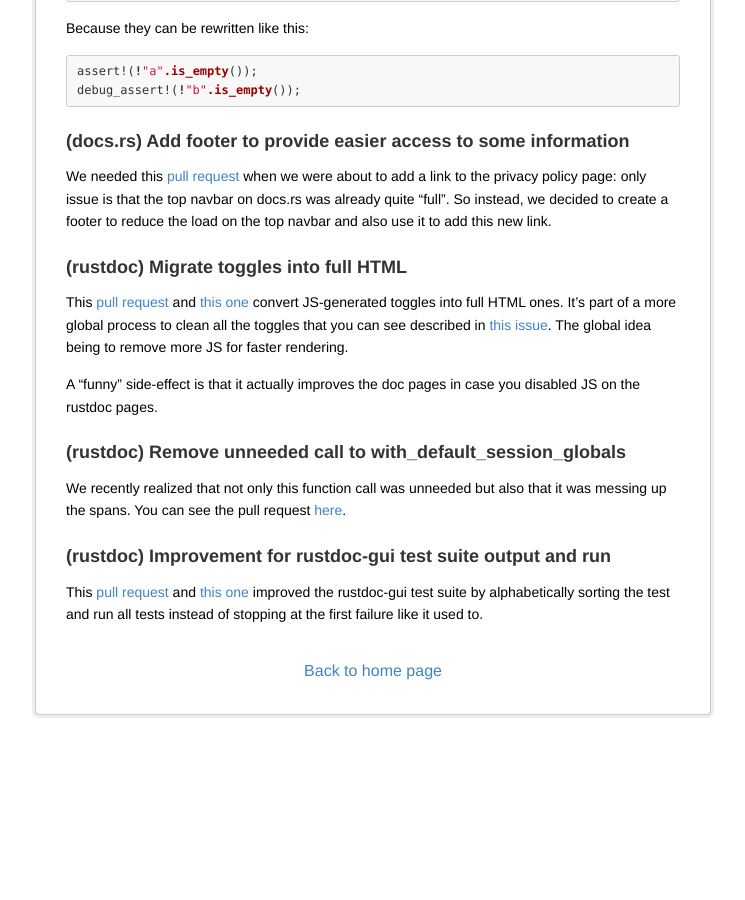
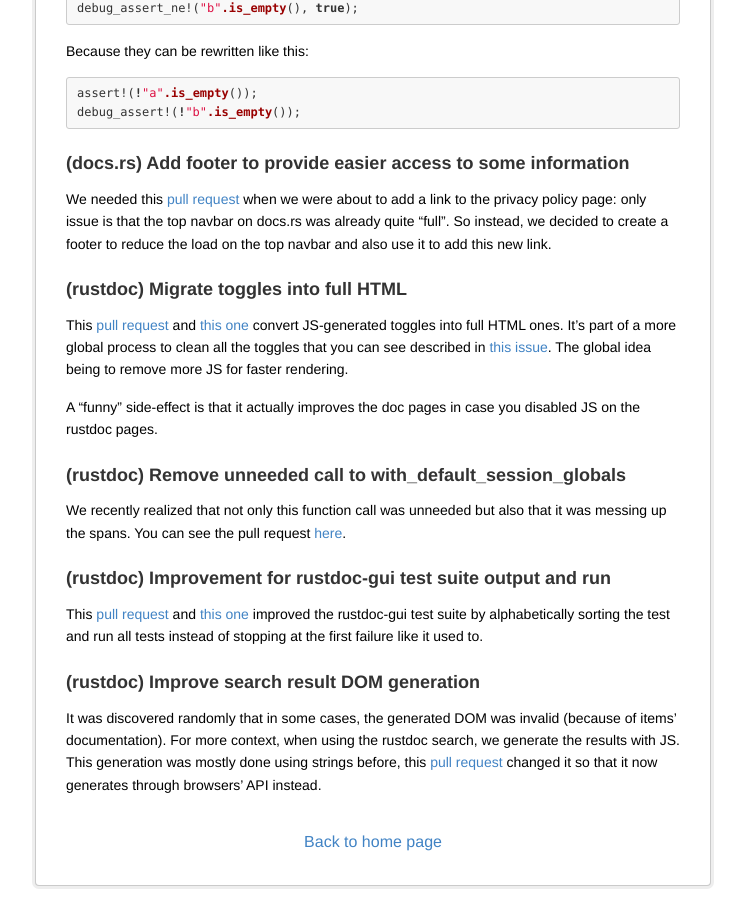
Before and after one commit to yijunyu/trusted-programming.github.io, a Jekyll site: the page built from articles/opensource-contributions.md, in a window 1280 px wide and 900 px high, scrolled down 3770 px. Shown: the whole window, without its empty margins (267-1012 px from the left). Built offline with Jekyll 4.4.1, drawn with Linux system fonts in a browser that asks for light colours; before the commit the page ends 4499 px from its top, so only the background shows below that; some of the changed text lies outside the part shown.

Commit message:
Update opensource-contributions.md

```diff
--- a/articles/opensource-contributions.md
+++ b/articles/opensource-contributions.md
@@ -159,3 +159,7 @@ We recently realized that not only this function call was unneeded but also that
 ### (rustdoc) Improvement for rustdoc-gui test suite output and run
 
 This [pull request](https://github.com/rust-lang/rust/pull/85038) and [this one](https://github.com/rust-lang/rust/pull/84990) improved the rustdoc-gui test suite by alphabetically sorting the test and run all tests instead of stopping at the first failure like it used to.
+
+### (rustdoc) Improve search result DOM generation
+
+It was discovered randomly that in some cases, the generated DOM was invalid (because of items' documentation). For more context, when using the rustdoc search, we generate the results with JS. This generation was mostly done using strings before, this [pull request](https://github.com/rust-lang/rust/pull/85540) changed it so that it now generates through browsers' API instead.
```
